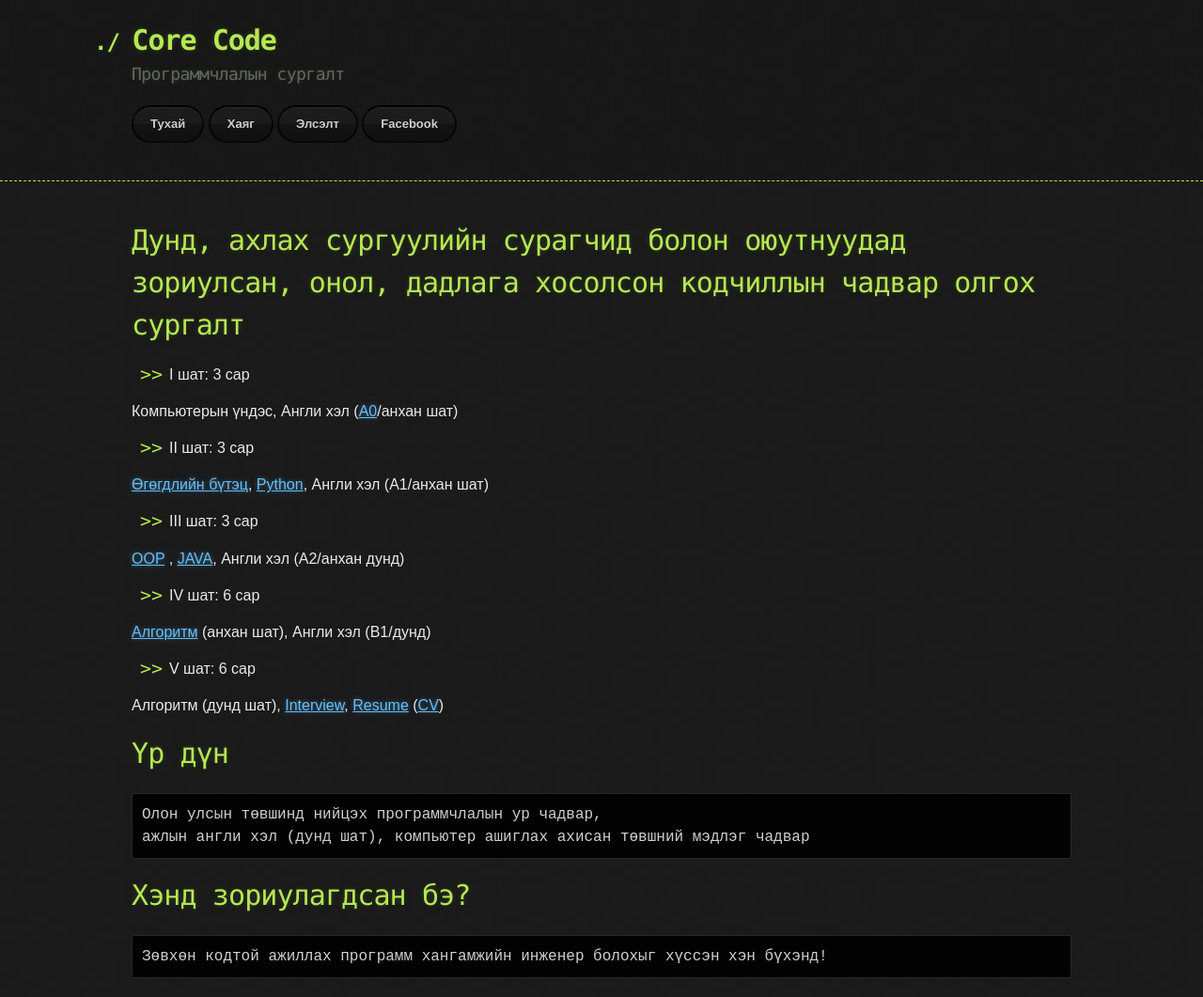
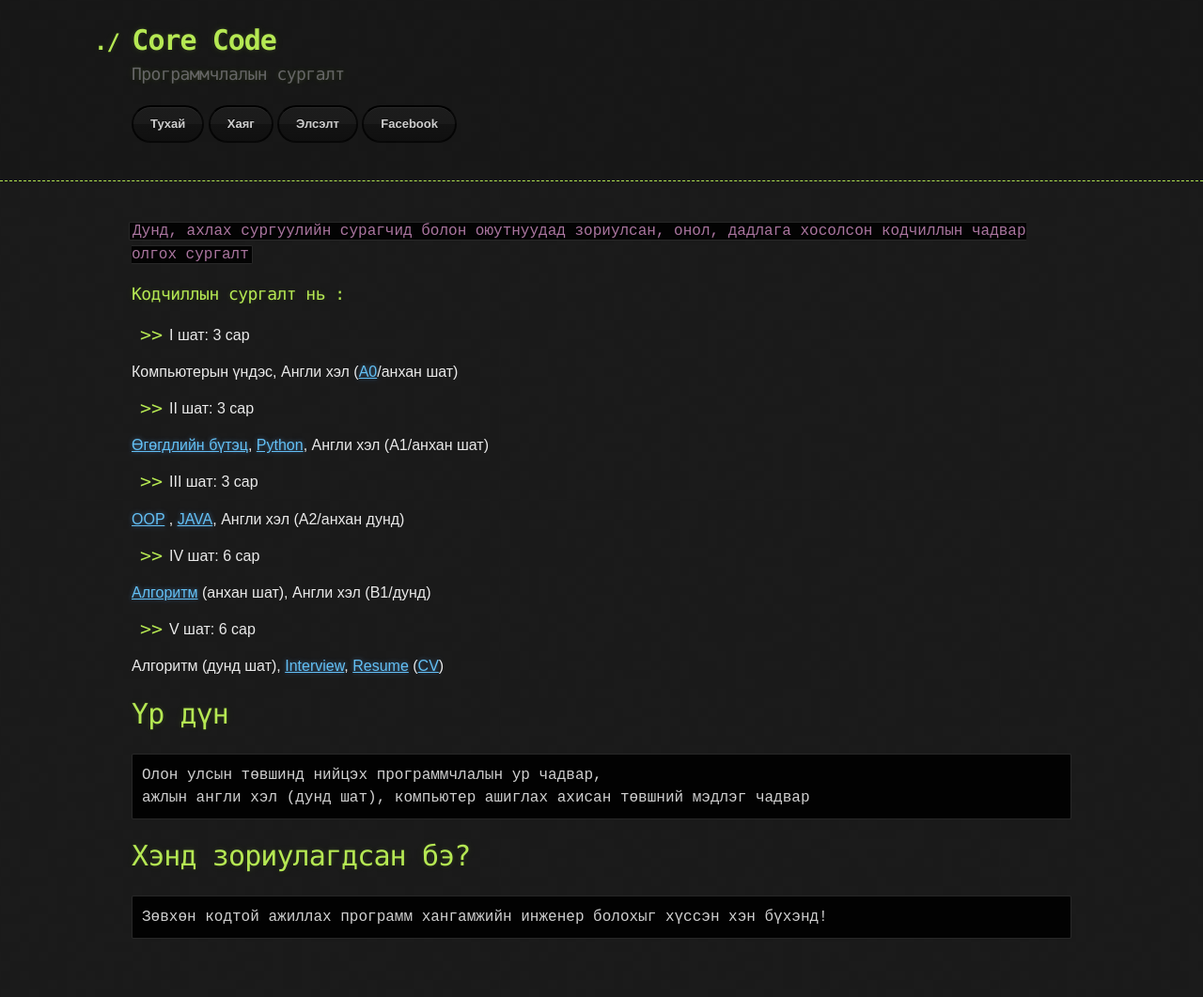
Before and after one commit to ganaatulgaa/corecode, a Jekyll site: the page built from index.md, in a window 1280 px wide. Shown: the whole page at 94% size. Built offline with Jekyll 4.4.1, drawn with Linux system fonts in a browser that asks for light colours; our own code applies the rules of GitHub Pages for plain Markdown files; after the commit the page ends 1019 px from its top, so only the background shows below that.

Commit message:
Update index.md

````diff
--- a/index.md
+++ b/index.md
@@ -1,8 +1,9 @@
 ---
 layout: default
 ---
+``` Дунд, ахлах сургуулийн сурагчид болон оюутнуудад зориулсан, онол, дадлага хосолсон кодчиллын чадвар олгох сургалт ```
 
-# Дунд, ахлах сургуулийн сурагчид болон оюутнуудад зориулсан, онол, дадлага хосолсон кодчиллын чадвар олгох сургалт
+### Кодчиллын сургалт нь :
 
 * І шат:  3 сар
 
````
